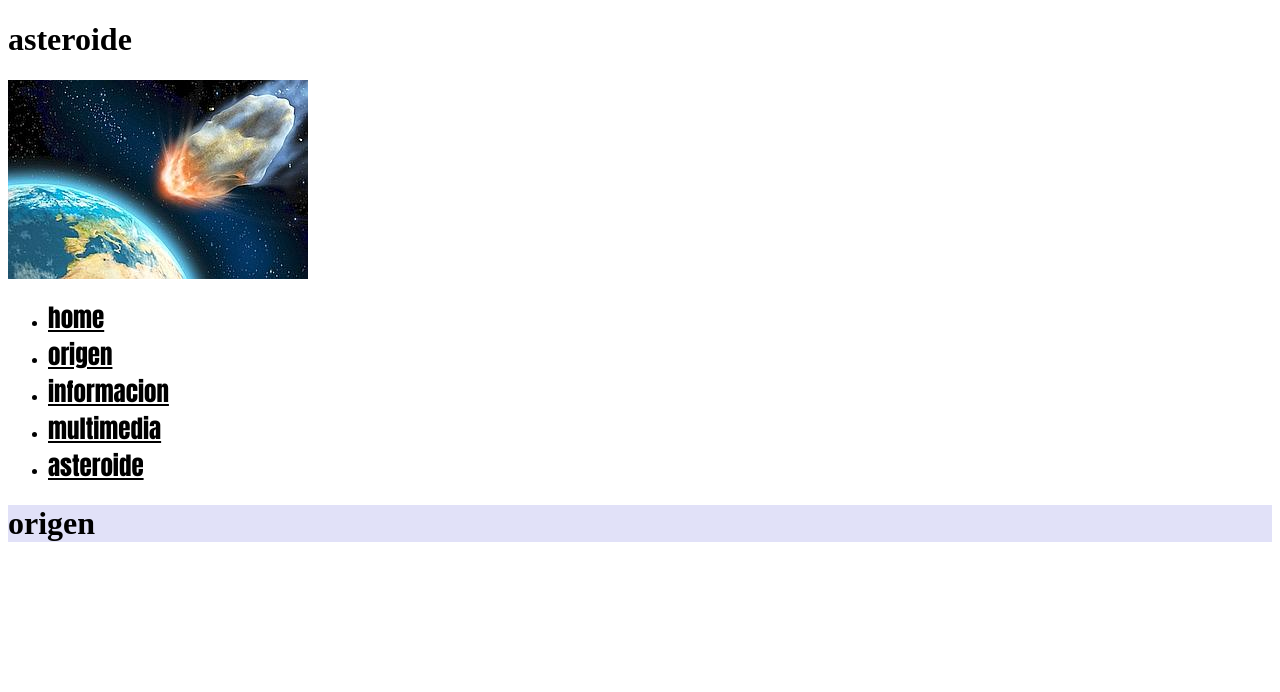
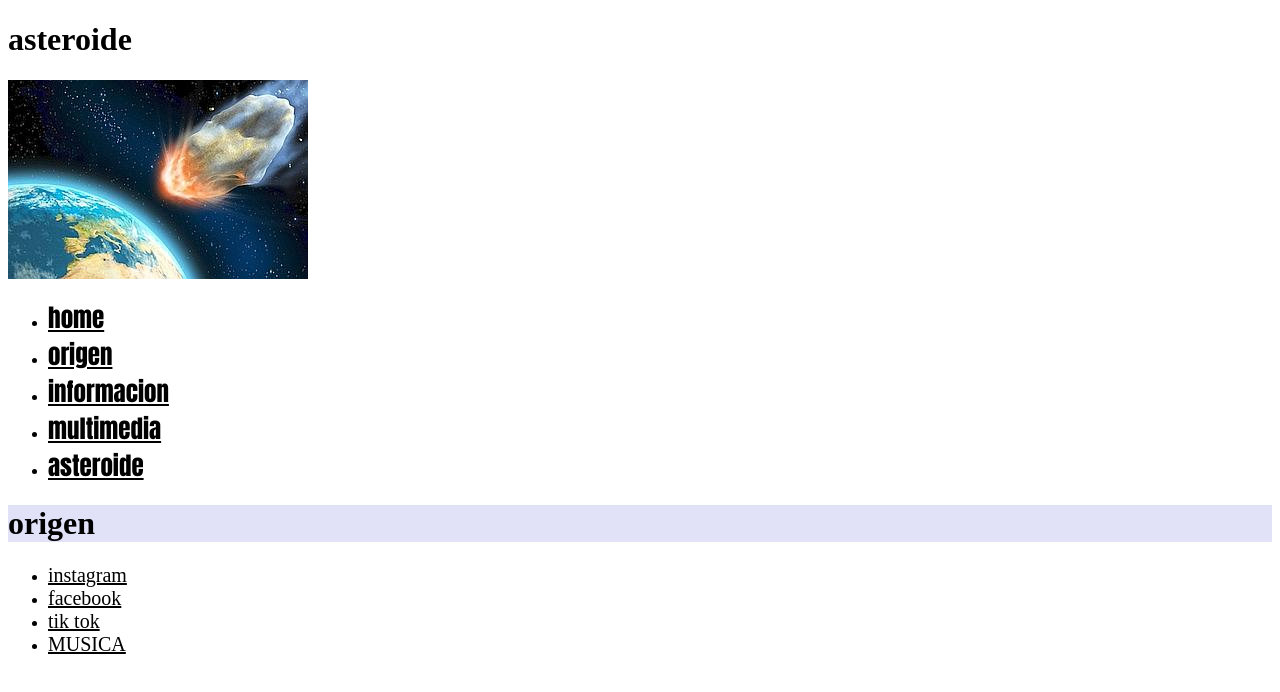
Before and after one commit to nabecardozo/intento-github, a plain HTML site: page carpteta/asteroide.html in a window 1280 px wide. Drawn offline with Linux system fonts and the light colour scheme.

Commit message:
tercer modificacion en develop

```diff
--- a/carpteta/asteroide.html
+++ b/carpteta/asteroide.html
@@ -35,5 +35,21 @@
     <header>
         <h1 class="origen" >origen</h1>
     </header>
+    <footer>
+        <!--inicio footer-->
+    <footer>
+        <ul>
+            <li>
+                <a class="footer-aste" href="https://www.instagram.com/">instagram</a>
+            </li>
+            <li>
+                <a class="footer-aste" href="https://www.facebook.com/">facebook</a>
+            </li>
+            <li><a class="footer-aste" href="https://www.tiktok.com/">tik tok</a>
+            </li>
+            <li><a class="footer-aste" href="http://www.youtube.com/watch?v=Jy1jS2j-ir4" target="_blank" rel="noopener noreferrer">MUSICA</a></li>
+        </ul>
+    </footer>
+    </footer>
 </body>
 </html>
--- a/main.css
+++ b/main.css
@@ -208,3 +208,7 @@ transform: rotateY(50deg);
     font-size: 25px;
     font-family: Impact, Haettenschweiler, 'Arial Narrow Bold', sans-serif;
 }
+/*footer*/
+.footer-aste {
+    color: black;
+}
```
